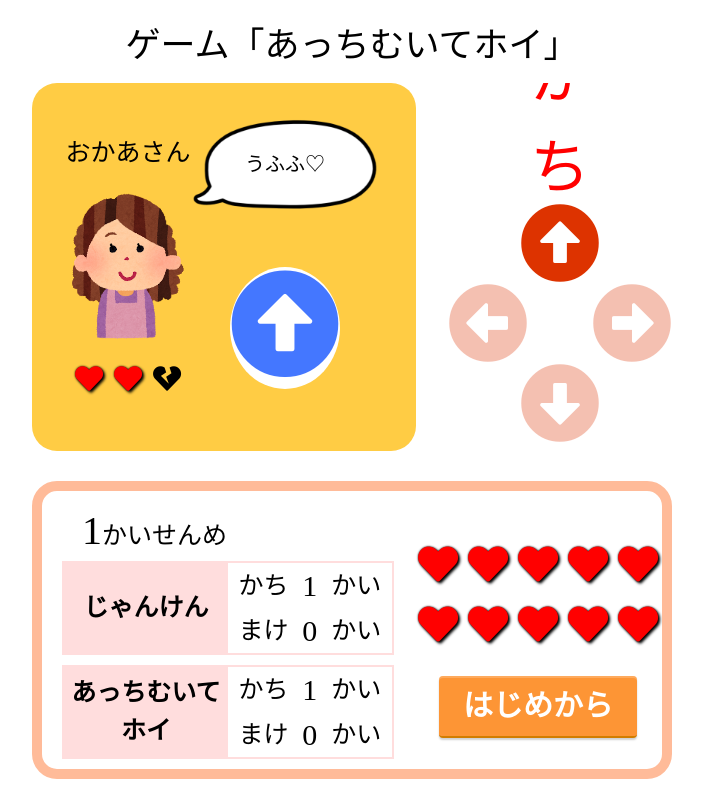
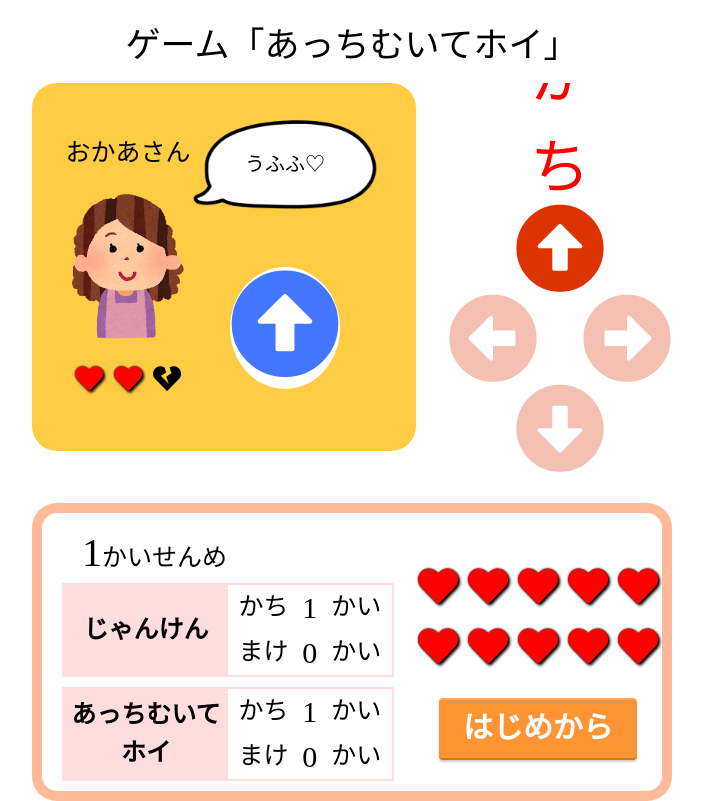
Before and after one commit to kaorinS/objectiveOP, a PHP site: page / in a window 1280 px wide. Shown: the whole page, without its empty margins (288-991 px from the left). Before the commit the page ends 779 px from the top, so only its background shows below. Run offline with PHP 8.4, Linux system fonts and the light colour scheme; some libraries are stand-ins or nearby versions.

Commit message:
あっちむいてホイの矢印の大きさを8remから9remにした

```diff
--- a/style.css
+++ b/style.css
@@ -558,7 +558,7 @@ a {
   background: none;
   border: none;
   color: #d30;
-  font-size: 8rem;
+  font-size: 9rem;
 }
 
 .fas.hoi-select,
```
